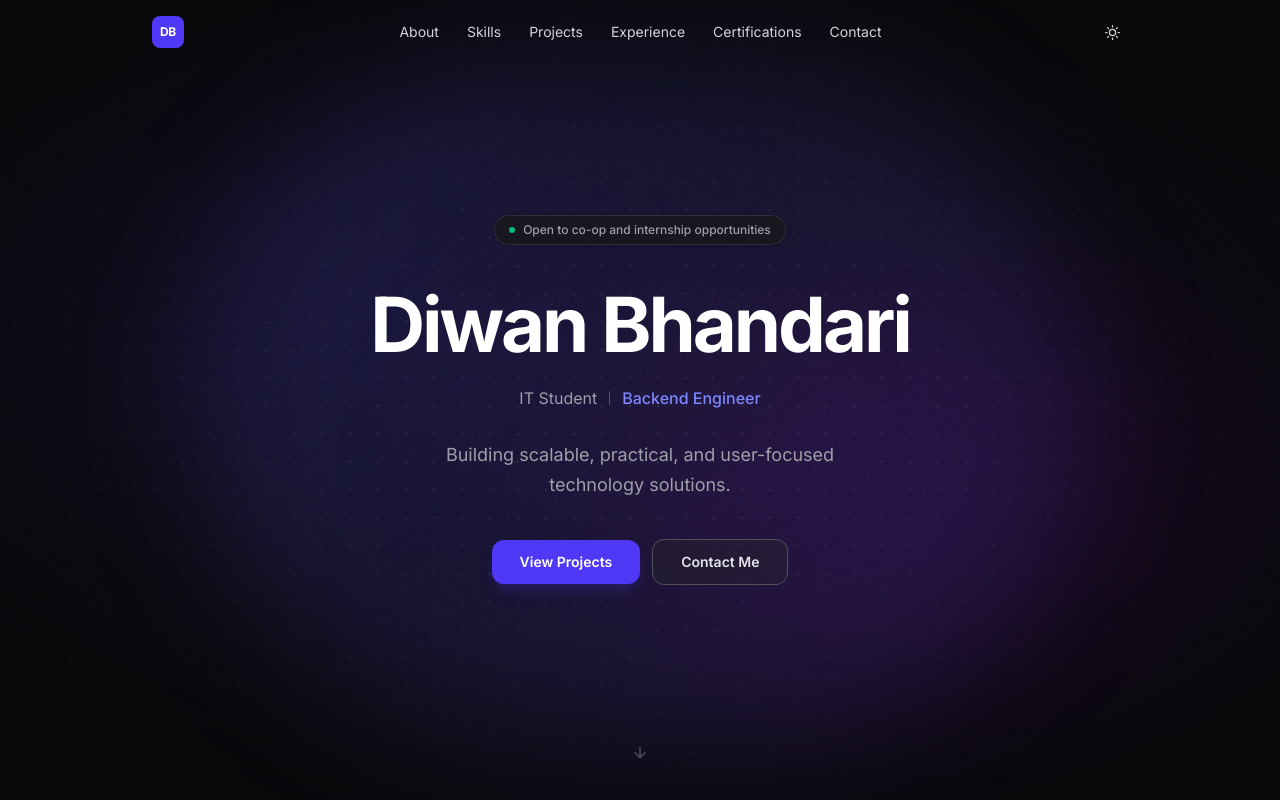
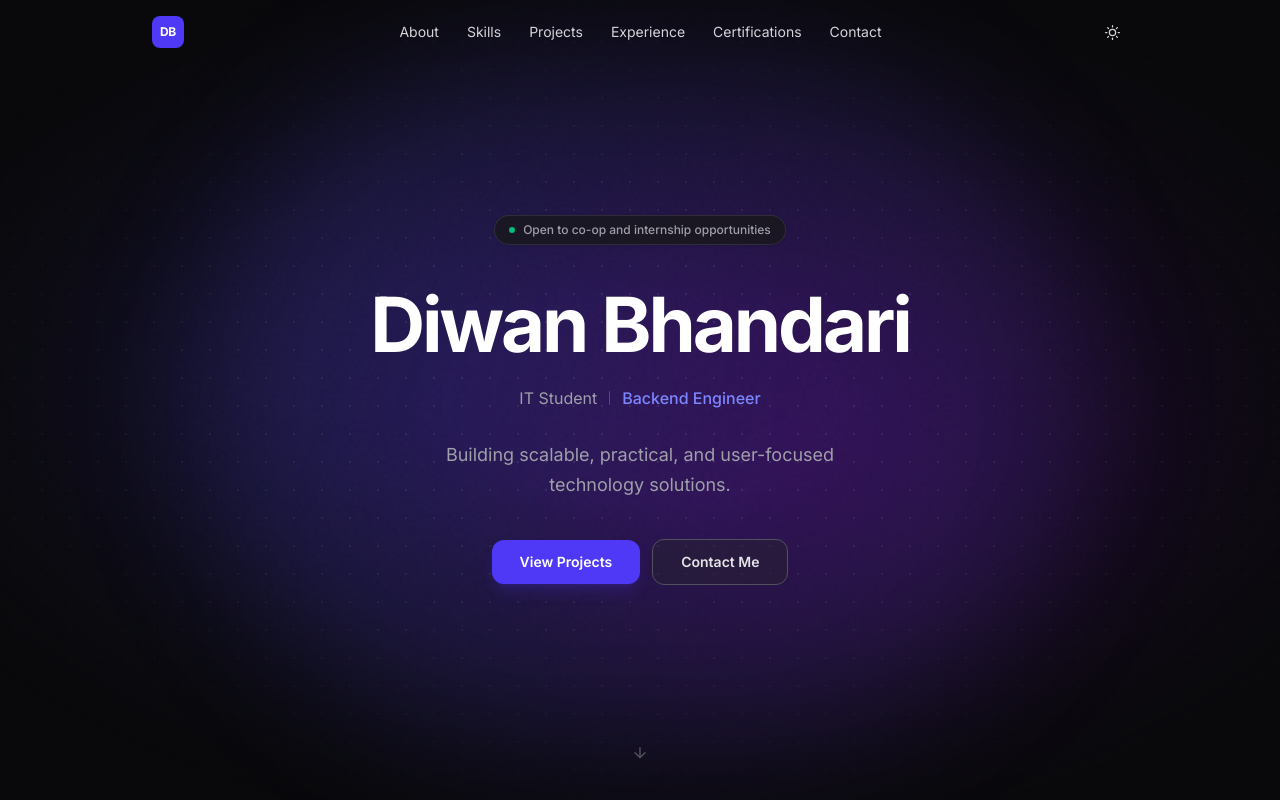
Before and after one commit to Diwan01/portfolio, a React (Vite) app: page / in a window 1280 px wide. Shown: the top 800 px of the page. Built offline with nearby package versions, Linux system fonts and the light colour scheme.

Commit message:
Bring orbs on-screen and strengthen edge fade mask

```diff
--- a/src/components/AnimatedBackground.jsx
+++ b/src/components/AnimatedBackground.jsx
@@ -5,8 +5,8 @@ export default function AnimatedBackground() {
     <div className="fixed inset-0 overflow-hidden pointer-events-none">
       {/* Orb 1 — indigo, top-left */}
       <motion.div
-        className="absolute top-[-35%] left-[-25%] w-[700px] h-[700px] rounded-full
-          blur-[180px]
+        className="absolute top-[-10%] left-[-10%] w-[700px] h-[700px] rounded-full
+          blur-[160px]
           bg-indigo-400/55 dark:bg-indigo-600/22"
         animate={{ x: [0, 100, -50, 0], y: [0, 80, 120, 0] }}
         transition={{ duration: 24, repeat: Infinity, ease: 'easeInOut' }}
@@ -14,8 +14,8 @@ export default function AnimatedBackground() {
 
       {/* Orb 2 — violet/purple, bottom-right */}
       <motion.div
-        className="absolute bottom-[-40%] right-[-25%] w-[800px] h-[800px] rounded-full
-          blur-[180px]
+        className="absolute bottom-[-10%] right-[-10%] w-[800px] h-[800px] rounded-full
+          blur-[160px]
           bg-violet-400/50 dark:bg-purple-700/20"
         animate={{ x: [0, -100, 40, 0], y: [0, -60, -120, 0] }}
         transition={{ duration: 30, repeat: Infinity, ease: 'easeInOut' }}
@@ -23,8 +23,8 @@ export default function AnimatedBackground() {
 
       {/* Orb 3 — sky in light, fuchsia in dark, center */}
       <motion.div
-        className="absolute top-[40%] left-[45%] w-[500px] h-[500px] rounded-full
-          blur-[160px]
+        className="absolute top-[35%] left-[40%] w-[500px] h-[500px] rounded-full
+          blur-[140px]
           bg-sky-400/35 dark:bg-fuchsia-700/12"
         animate={{ x: [0, 80, -80, 0], y: [0, 50, -50, 0] }}
         transition={{ duration: 26, repeat: Infinity, ease: 'easeInOut' }}
@@ -35,7 +35,7 @@ export default function AnimatedBackground() {
         className="absolute inset-0 pointer-events-none dark:opacity-0 transition-opacity duration-500"
         style={{
           background:
-            'radial-gradient(ellipse 95% 85% at 50% 50%, transparent 50%, rgba(250,250,250,0.65) 100%)',
+            'radial-gradient(ellipse 80% 70% at 50% 50%, transparent 30%, rgba(250,250,250,0.98) 95%)',
         }}
       />
 
```
